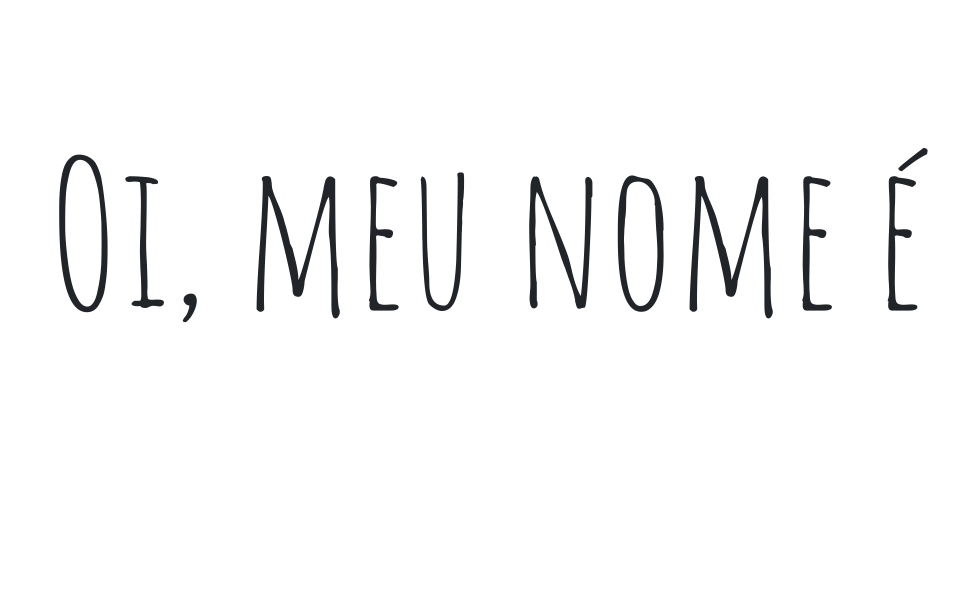
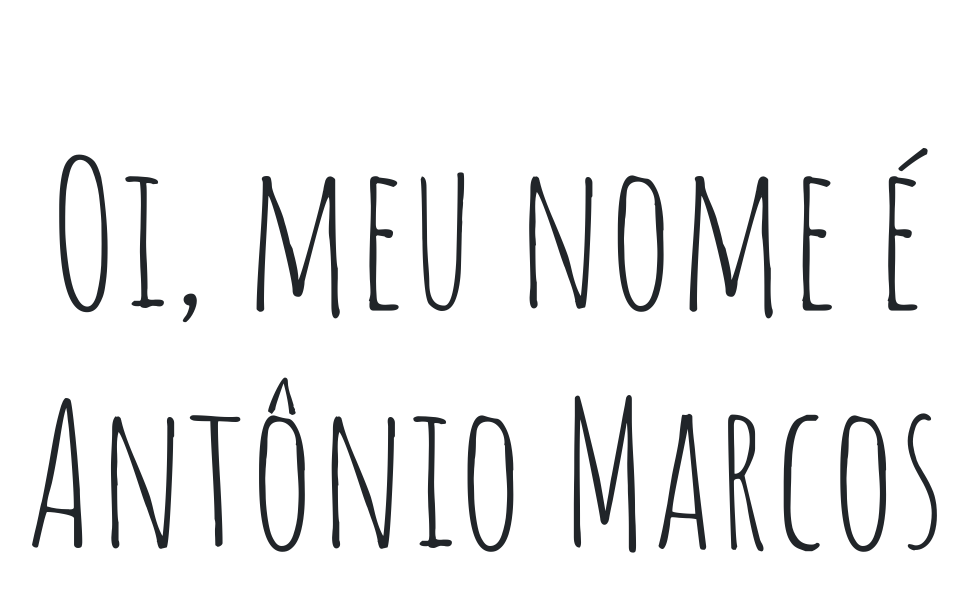
Before and after one commit to Pedrox42/Treinamento-git-2020.2, a plain HTML site: page index.html in a window 1280 px wide. Shown: the whole page, without its empty margins (154-1122 px from the left). Drawn offline with nearby package versions, Linux system fonts and the light colour scheme.

Commit message:
Adicionei meu nome

```diff
--- a/index.html
+++ b/index.html
@@ -13,7 +13,7 @@
 <body>
     <div class="container">
         <div>
-            <h1 class="text-center newFont">Oi, meu nome é </h1>
+            <h1 class="text-center newFont">Oi, meu nome é Antônio Marcos</h1>
         </div>
     </div>
 </body>
```
